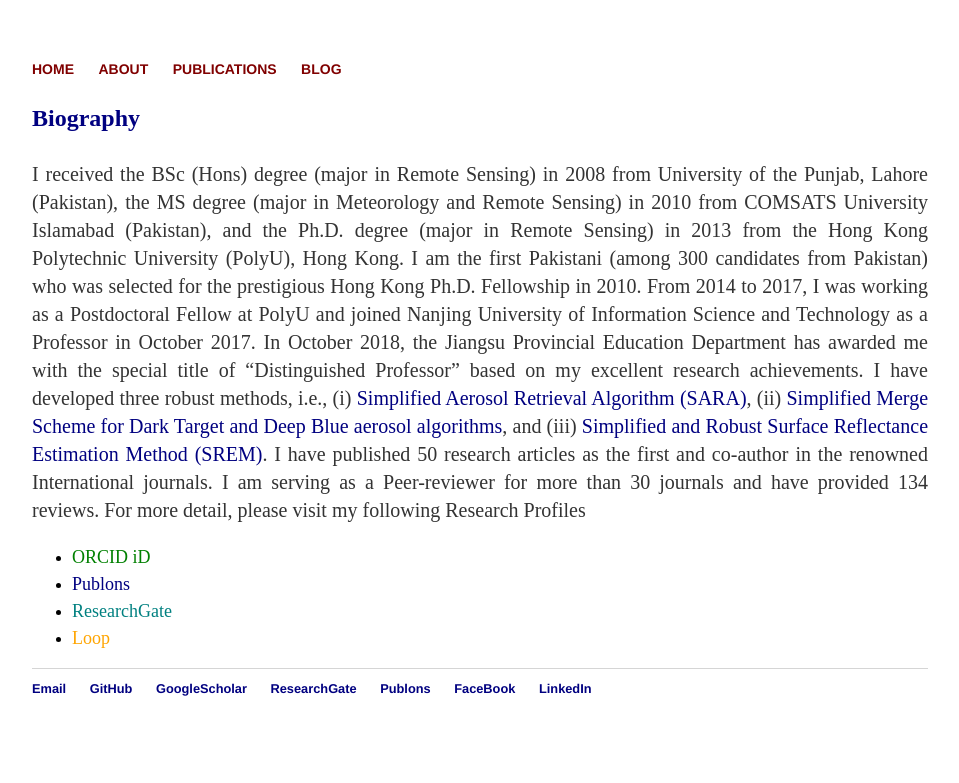
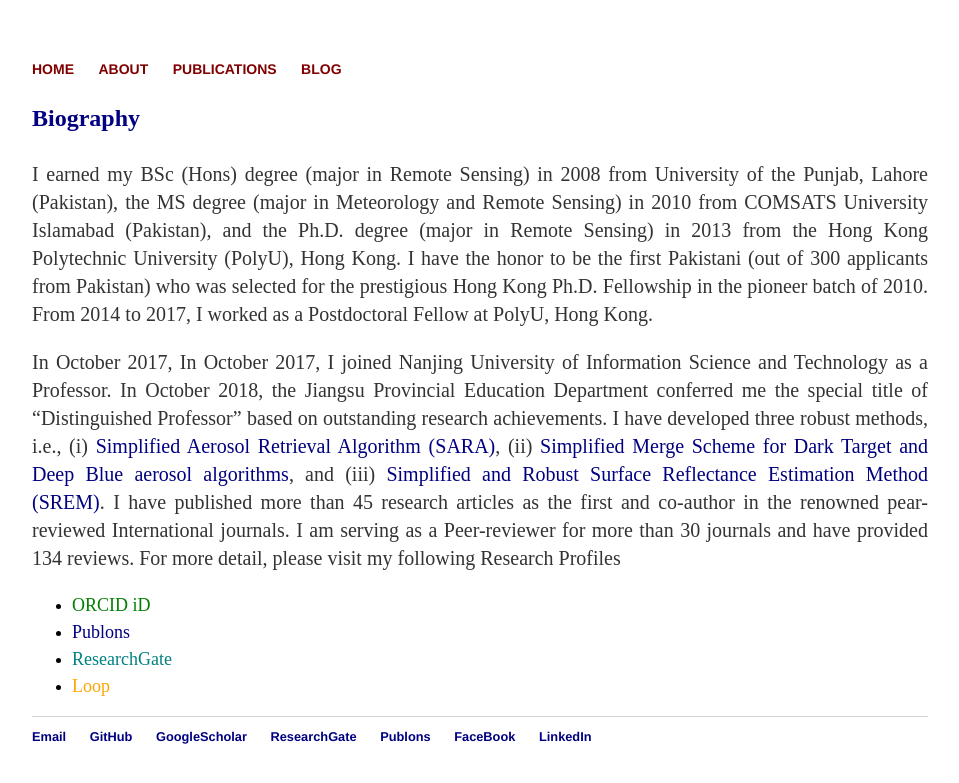
Before and after one commit to rs-DrBilal/rsbilal.github.io, a Jekyll site: the page built from about/index.html, in a window 1280 px wide. Shown: the top 783 px of the page, without its empty margins (160-1119 px from the left). Built offline with Jekyll 4.4.1, drawn with Linux system fonts in a browser that asks for light colours.

Commit message:
Update index.html

```diff
--- a/about/index.html
+++ b/about/index.html
@@ -5,17 +5,19 @@ title: About Muhammad Bilal
 
 		<div class="about">
 	<p> <a href="https://github.com/rsbilal/rsbilal.github.io/blob/master/cv/MuhammadBilal_CV.pdf" style="color: NAVY"> <strong>Biography</strong><br></a></p>
-			<p style="text-align:justify;font-size:20px;"> I received the BSc (Hons) degree (major in Remote Sensing) in 2008 from University of the Punjab, Lahore (Pakistan),
-				the MS degree (major in Meteorology and Remote Sensing) in 2010 from COMSATS University Islamabad (Pakistan), and
-				the Ph.D. degree (major in Remote Sensing) in 2013 from the Hong Kong Polytechnic University (PolyU), Hong Kong.
-				I am the first Pakistani (among 300 candidates from Pakistan) who was selected for the prestigious Hong Kong Ph.D. Fellowship in 2010.
-				From 2014 to 2017, I was working as a Postdoctoral Fellow at PolyU and joined Nanjing University of Information Science and Technology as a Professor in October 2017.
-				In October 2018, the Jiangsu Provincial Education Department has awarded me with the special title of “Distinguished Professor” based on my excellent research achievements.
+			<p style="text-align:justify;font-size:20px;"> I earned my BSc (Hons) degree (major in Remote Sensing) in 2008 from University of the Punjab, Lahore (Pakistan),
+			the MS degree (major in Meteorology and Remote Sensing) in 2010 from COMSATS University Islamabad (Pakistan),
+			and the Ph.D. degree (major in Remote Sensing) in 2013 from the Hong Kong Polytechnic University (PolyU), Hong Kong.
+			I have the honor to be the first Pakistani (out of 300 applicants from Pakistan) who was selected for the prestigious Hong Kong Ph.D. Fellowship in the pioneer batch of 2010.
+			From 2014 to 2017, I worked as a Postdoctoral Fellow at PolyU, Hong Kong.</p>
+
+		  <p style="text-align:justify;font-size:20px;">In October 2017, In October 2017, I joined Nanjing University of Information Science and Technology as a Professor.
+		  In October 2018, the Jiangsu Provincial Education Department conferred me the special title of “Distinguished Professor” based on outstanding research achievements.
 				I have developed three robust methods, i.e.,
 				(i) <a href="https://doi.org/10.1016/j.rse.2013.04.014" style="color: NAVY">Simplified Aerosol Retrieval Algorithm (SARA)</a>,
 				(ii) <a href="https://doi.org/10.1016/j.rse.2017.05.028" style="color: NAVY">Simplified Merge Scheme for Dark Target and Deep Blue aerosol algorithms</a>, and
 				(iii) <a href=" https://doi.org/10.3390/rs11111344" style="color: NAVY">Simplified and Robust Surface Reflectance Estimation Method (SREM)</a>.
-				I have published 50 research articles as the first and co-author in the renowned International journals.
+				I have published more than 45 research articles as the first and co-author in the renowned pear-reviewed International journals.
 				I am serving as a Peer-reviewer for more than 30 journals and have provided 134 reviews. For more detail, please visit my following Research Profiles</p>
 
 			<ul class="contacts">
```
